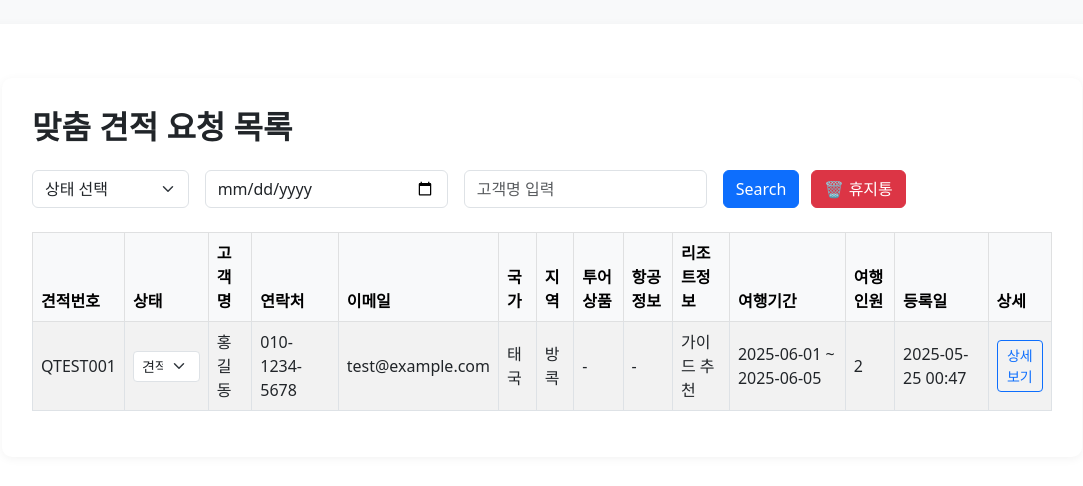
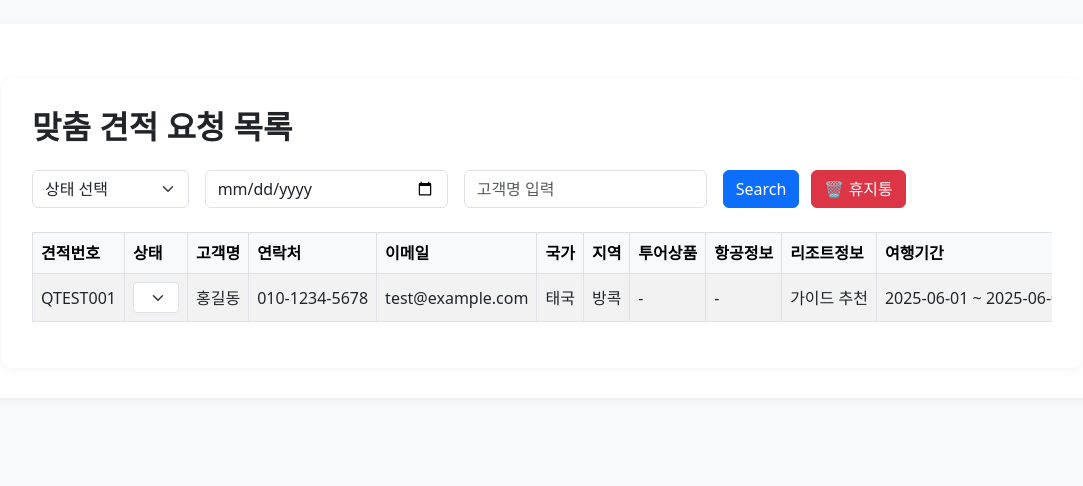
Before and after one commit to Kevin670224/gtour-admin, a Flask app: page /admin/quotes in a window 1280 px wide. Shown: the part 86-572 px from the top of the page, without its empty margins (98-1181 px from the left). Run offline with Flask 3, Linux system fonts and the light colour scheme; data comes from the database, SQL or seed files in the repository.

Commit message:
견적 목록 표 정렬 개선 및 항공/리조트/이메일/투어정보 항목 추가

```diff
--- a/templates/admin/quotes.html
+++ b/templates/admin/quotes.html
@@ -5,7 +5,7 @@
 <div class="container mt-4">
   <h2 class="mb-4">맞춤 견적 요청 목록</h2>
 
-  <!-- 검색 필터 -->
+  <!-- 필터 -->
   <form method="GET" class="row g-3 mb-4">
     <div class="col-md-2">
       <select name="status" class="form-select">
@@ -27,10 +27,11 @@
     </div>
   </form>
 
-  <!-- 견적 목록 테이블 -->
+  <!-- 견적 목록 -->
+  <div class="table-responsive">
     <table class="table table-bordered table-striped align-middle text-center">
       <thead class="table-light">
-      <tr>
+        <tr style="white-space: nowrap;">
           <th>견적번호</th>
           <th>상태</th>
           <th>고객명</th>
@@ -49,7 +50,7 @@
       </thead>
       <tbody>
         {% for quote in quotes %}
-      <tr>
+        <tr style="white-space: nowrap;">
           <td>{{ quote.quote_number }}</td>
           <td>
             <form method="POST" action="/admin/quotes/{{ quote.id }}/update_status">
@@ -80,4 +81,5 @@
       </tbody>
     </table>
   </div>
+</div>
 {% endblock %}
```
Lines whose indentation alone changed are shown as unchanged.
